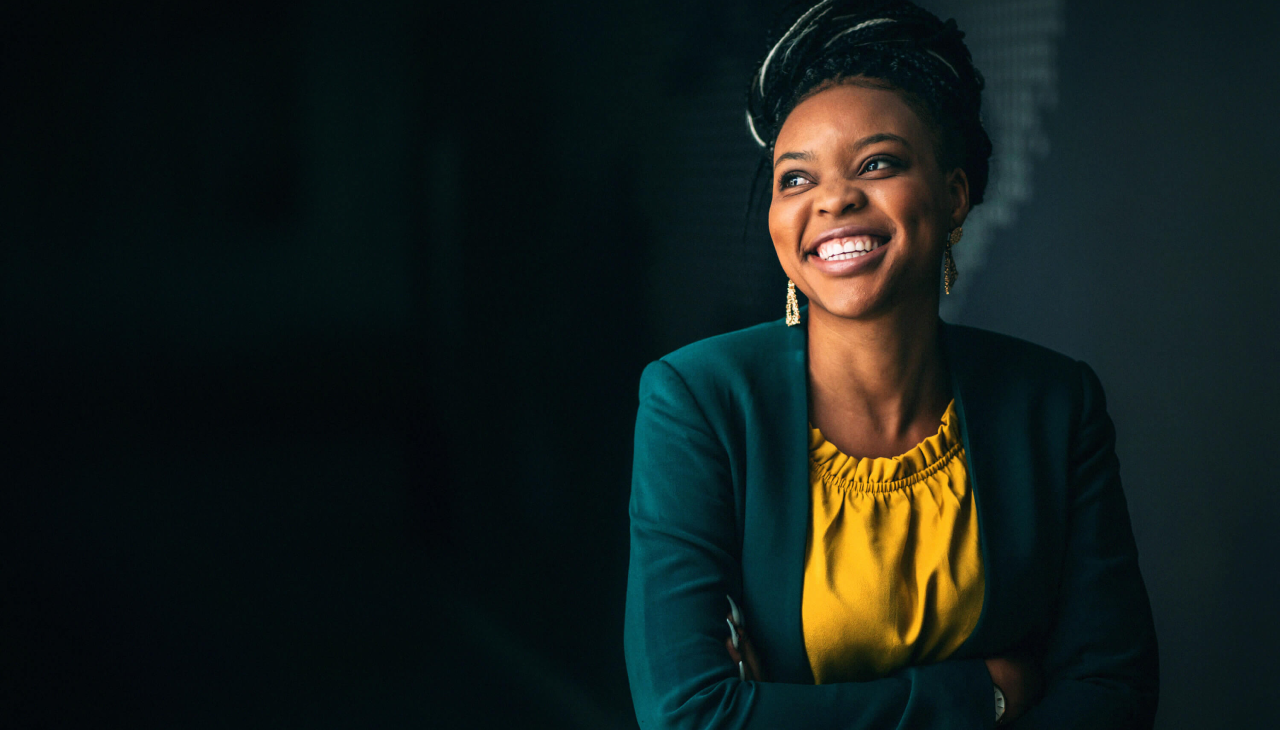
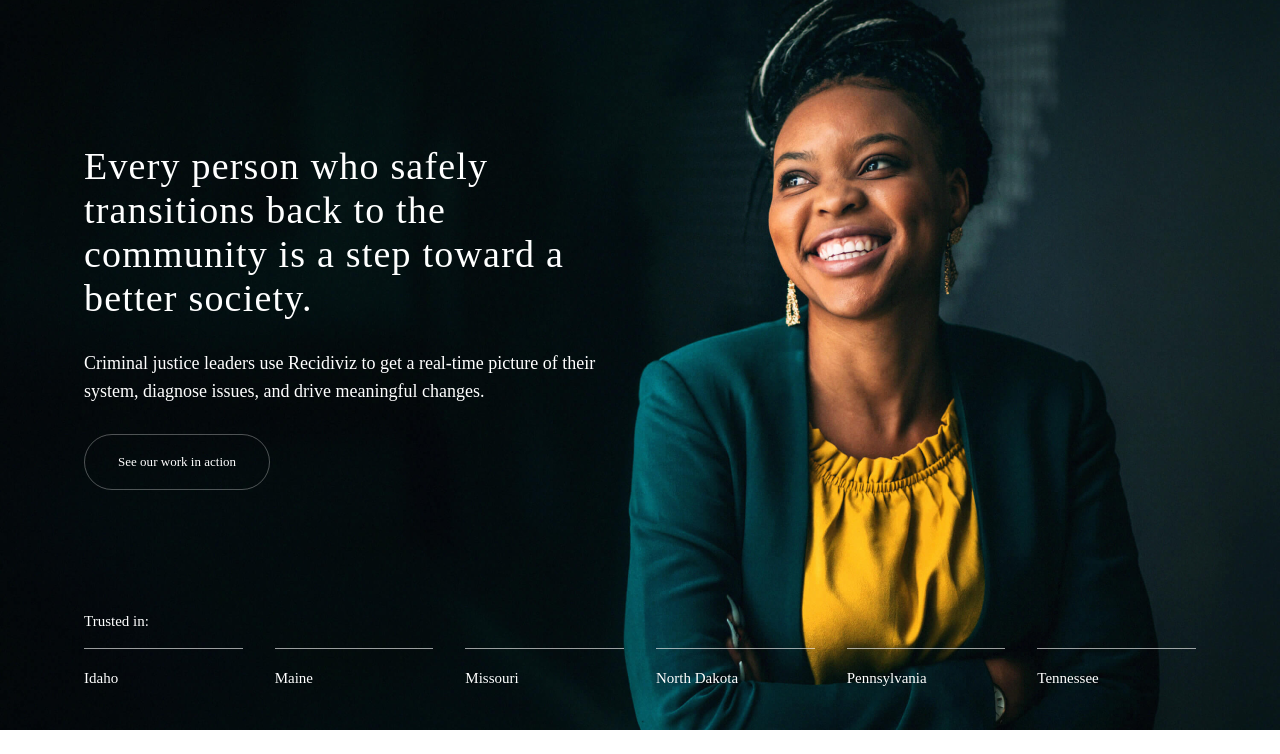
Before and after one commit to Andriikryl/recidiviz-web-lending, a website built with Vite: page index.html in a window 1280 px wide. Shown: the part 46-800 px from the top of the page. Built offline with nearby package versions, Linux system fonts and the light colour scheme.

Commit message:
add hero-section html / css

```diff
--- a/index.html
+++ b/index.html
@@ -36,7 +36,44 @@
         </div>
       </header>
       <section class="hero">
-        <div class="container"></div>
+        <div class="container | grid">
+          <div class="hero__content">
+            <h1 class="hero__title">
+              Every person who safely transitions back to the community is a
+              step toward a better society.
+            </h1>
+            <p class="hero__descr">
+              Criminal justice leaders use Recidiviz to get a real-time picture
+              of their system, diagnose issues, and drive meaningful changes.
+            </p>
+            <button class="btn | hero__btn">See our work in action</button>
+          </div>
+        </div>
+        <div class="container | hero__bottom-container">
+          <div class="hero__bottom">
+            <h2 class="hero__subtitle">Trusted in:</h2>
+            <ul class="hero__list | grid">
+              <li class="hero__item">
+                <a class="hero__link" href="#">Idaho</a>
+              </li>
+              <li class="hero__item">
+                <a class="hero__link" href="#">Maine</a>
+              </li>
+              <li class="hero__item">
+                <a class="hero__link" href="#">Missouri</a>
+              </li>
+              <li class="hero__item">
+                <a class="hero__link" href="#">North Dakota</a>
+              </li>
+              <li class="hero__item">
+                <a class="hero__link" href="#">Pennsylvania</a>
+              </li>
+              <li class="hero__item">
+                <a class="hero__link" href="#">Tennessee</a>
+              </li>
+            </ul>
+          </div>
+        </div>
       </section>
     </main>
 
--- a/style.css
+++ b/style.css
@@ -53,6 +53,36 @@ a{
   padding-inline: 20px;
 }
 
+.btn{
+   display: inline-flex;
+   align-items: center;
+   justify-content: center;
+   font-size: 13px;
+   line-height: 20px;
+   text-align: center;
+   letter-spacing: 0.02px;
+   border: 1px solid rgba(255, 255, 255, 0.3 );
+   color: white;
+   cursor: pointer;
+   background-color: transparent;
+   padding: 17px 33px;
+   border-radius: 80px ;
+   -webkit-border-radius: 80px ;
+   -moz-border-radius: 80px ;
+   -ms-border-radius: 80px ;
+   -o-border-radius: 80px ;
+   transition: all 0.7s ease;
+   -webkit-transition: all 0.7s ease;
+   -moz-transition: all 0.7s ease;
+   -ms-transition: all 0.7s ease;
+   -o-transition: all 0.7s ease;
+}
+
+.btn:hover{
+  background-color: hsla(177, 97%, 15%, 1);
+  border-color: tomato;
+}
+
 /*===================== header */
 
 .header--position{
@@ -105,9 +135,80 @@ a{
 /*===============  hearo */
 
 .hero {
+  display: flex;
+  flex-direction: column;
+  padding-block-start: 190px;
+  padding-block-end: 40px;
   min-height: 776px;
   background-image: url(./images/hearo/hearo-bg.png);
   background-position: center;
   background-size: cover;
   background-repeat: no-repeat;
+  color: white;
 }
+
+.hero__content{
+  grid-column: 6 span;
+}
+
+.hero__title{
+  font-family: 'Libre Baskerville';
+font-style: normal;
+font-weight: 400;
+font-size: 38px;
+line-height: 44px;
+letter-spacing: 1.2px;
+color: #FFFFFF;
+margin-block-end: 29px;
+}
+
+.hero__descr{
+  font-family: 'Public Sans';
+  font-style: normal;
+  font-weight: 400;
+  font-size: 18px;
+  line-height: 28px;
+  color: #FFFFFF;
+  margin-block-end: 29px;
+}
+
+.hero__subtitle{
+font-family: 'Public Sans';
+font-style: normal;
+font-weight: 400;
+font-size: 15px;
+line-height: 24px;
+color: #FFFFFF;
+margin-block-end: 15px;
+}
+
+.hero__item{
+  grid-column: 2 span;
+}
+
+.hero__link{
+  display: block;
+  font-family: 'Public Sans';
+  font-style: normal;
+  font-weight: 400;
+  font-size: 15px;
+  line-height: 24px;
+  color: #FFFFFF;
+  padding-block-start: 17px;
+  border-top: 1px solid  rgba(255, 255, 255, 0.6);
+  transition: all .9s ease;
+  -webkit-transition: all .9s ease;
+  -moz-transition: all .9s ease;
+  -ms-transition: all .9s ease;
+  -o-transition: all .9s ease;
+}
+
+.hero__link:hover{
+  border-top: 5px solid hsla(176, 100%, 20%, 1);
+  color: #f4a261;
+}
+
+.hero__bottom-container{
+  margin-top: auto;
+  width: 100%;
+}
```
